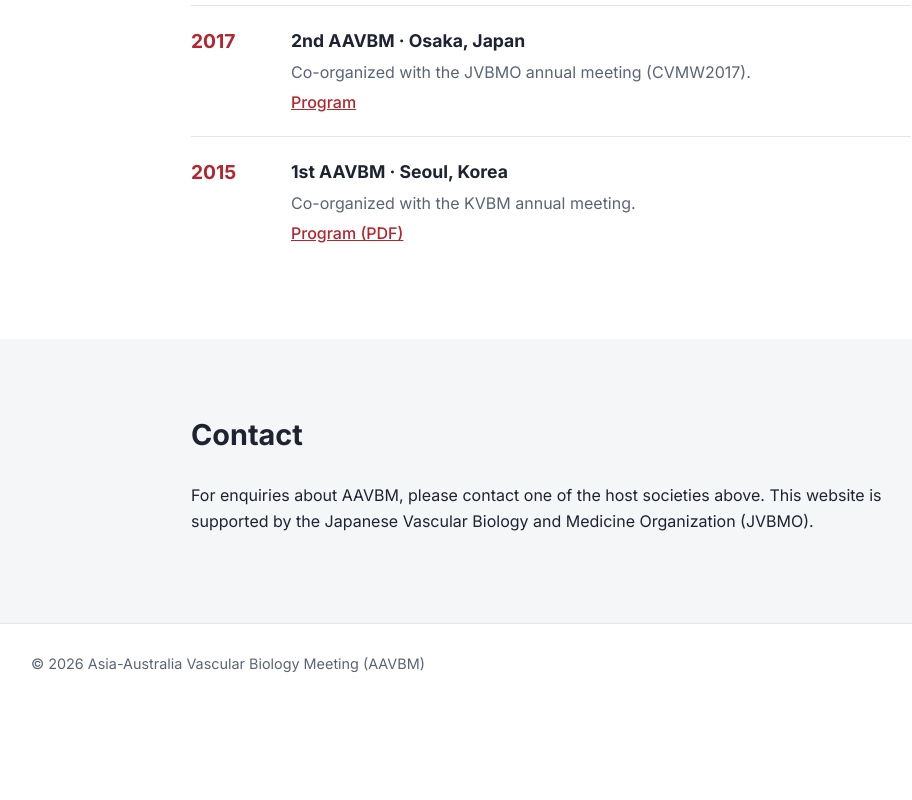
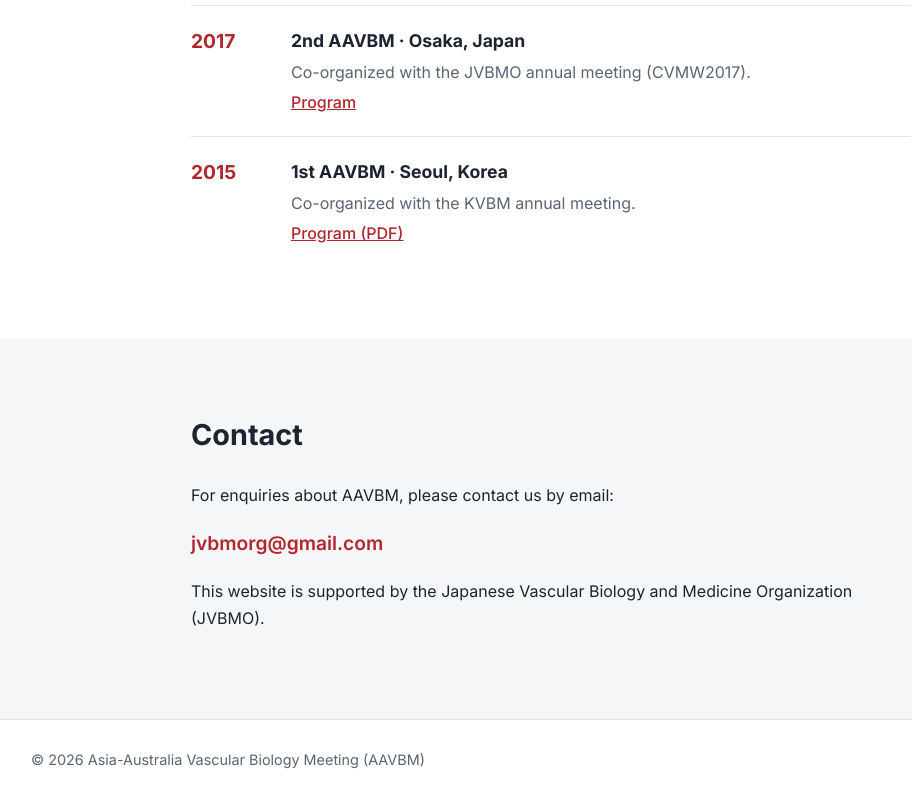
Before and after one commit to jvbmorg/jvbmorg.github.io, a plain HTML site: page index.html in a window 1280 px wide. Shown: the part 2209-3009 px from the top of the page, without its empty margins (89-1001 px from the left). Before the commit the page ends 2913 px from the top, so only its background shows below. Drawn offline with Linux system fonts and the light colour scheme.

Commit message:
Add contact email
Co-Authored-By: Claude Opus 5.5 <noreply@anthropic.com>

```diff
--- a/index.html
+++ b/index.html
@@ -122,7 +122,9 @@
     <section id="contact" class="section alt">
       <div class="wrap narrow">
         <h2>Contact</h2>
-        <p>For enquiries about AAVBM, please contact one of the host societies above. This website is supported by the Japanese Vascular Biology and Medicine Organization (JVBMO).</p>
+        <p>For enquiries about AAVBM, please contact us by email:</p>
+        <p class="email"><a href="mailto:jvbmorg@gmail.com">jvbmorg@gmail.com</a></p>
+        <p>This website is supported by the Japanese Vascular Biology and Medicine Organization (JVBMO).</p>
       </div>
     </section>
   </main>
--- a/style.css
+++ b/style.css
@@ -84,6 +84,10 @@ h3 { margin: 0; font-size: 1.1rem; }
 .timeline p { margin: 4px 0 0; color: var(--muted); }
 .timeline .links a { font-weight: 500; }
 
+.email { font-size: 1.2rem; font-weight: 600; }
+.email a { text-decoration: none; }
+.email a:hover { text-decoration: underline; }
+
 .site-footer { padding: 28px 0; border-top: 1px solid var(--line); color: var(--muted); font-size: .9rem; }
 .site-footer p { margin: 0; }
 
```
